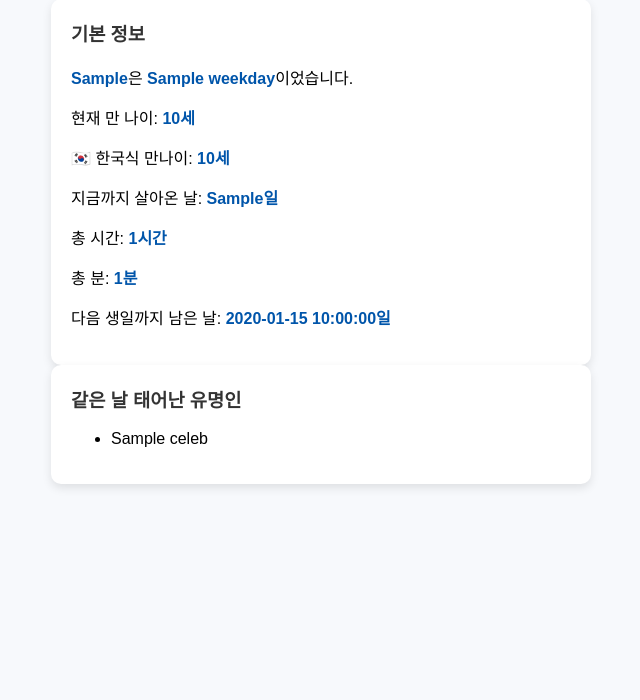
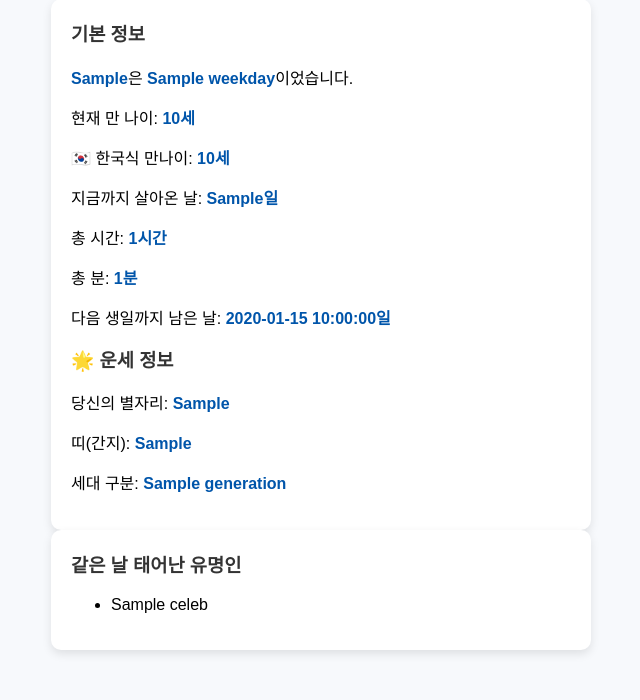
Before and after one commit to wowdaddy00/born-day, a Flask app: template templates/index.html in a window 1280 px wide. Shown: the part 206-906 px from the top of the page, without its empty margins (319-959 px from the left). Before the commit the page ends 694 px from the top, so only its background shows below. Run offline with Flask 2, Linux system fonts and the light colour scheme; the template is opened without the code that fills it: most values are stand-ins (such as "Sample title", 1, 10 or a date in 2020).

Commit message:
Update index.html

```diff
--- a/templates/index.html
+++ b/templates/index.html
@@ -39,6 +39,11 @@
                 <p>총 시간: <span class="highlight">{{ "{:,}".format(result.total_hours) }}시간</span></p>
                 <p>총 분: <span class="highlight">{{ "{:,}".format(result.total_minutes) }}분</span></p>
                 <p>다음 생일까지 남은 날: <span class="highlight">{{ result.days_to_birthday }}일</span></p>
+
+                <h3>🌟 운세 정보</h3>
+                <p>당신의 별자리: <span class="highlight">{{ result.zodiac_sign }}</span></p>
+                <p>띠(간지): <span class="highlight">{{ result.chinese_zodiac }}</span></p>
+                <p>세대 구분: <span class="highlight">{{ result.generation }}</span></p>
             </div>
         {% endif %}
         {% if result.celebrities %}
```
